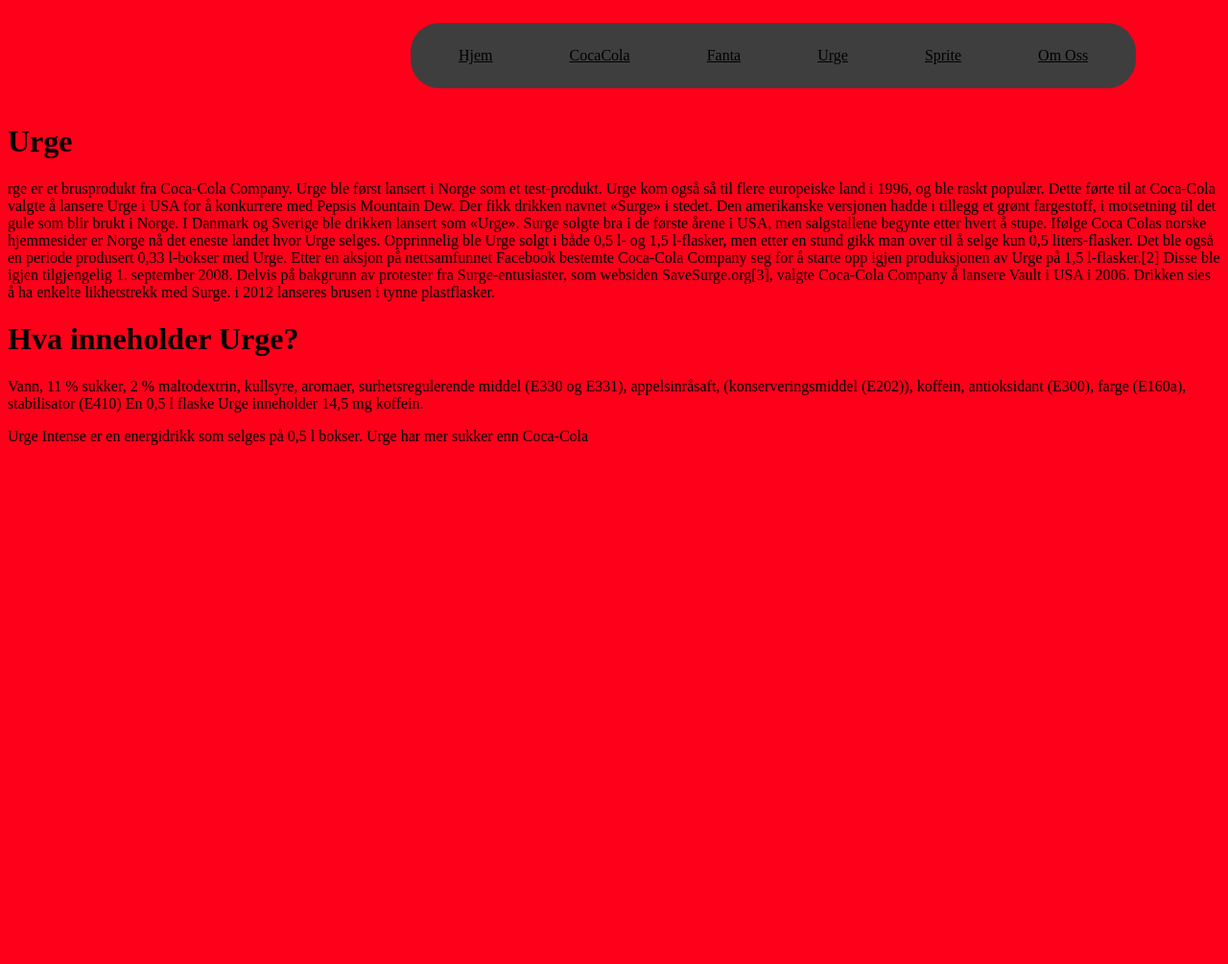
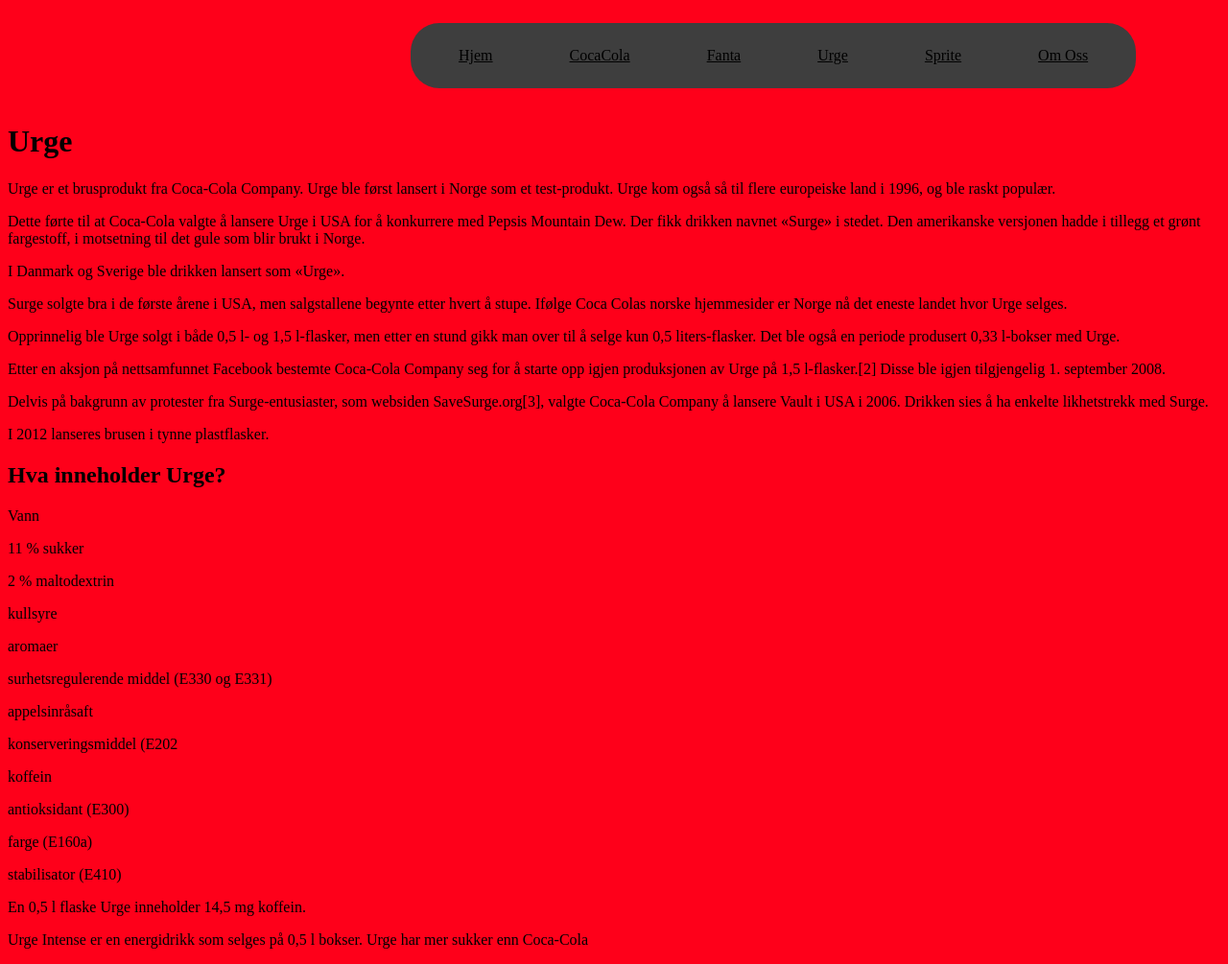
Before and after one commit to Grannez/web, a plain HTML site: page Urge.html in a window 1280 px wide. Shown: the whole page at 96% size. Before the commit the page ends 800 px from the top, so only its background shows below. Drawn offline with Linux system fonts and the light colour scheme.

Commit message:
Update Urge.html
oppdatere

```diff
--- a/Urge.html
+++ b/Urge.html
@@ -18,22 +18,33 @@
 			</ul>
 		</nav>
 		<h1>Urge</h1>
-		<p>rge er et brusprodukt fra Coca-Cola Company. Urge ble først lansert i Norge som et test-produkt. Urge kom også så til flere europeiske land i 1996, og ble raskt populær. Dette førte til at Coca-Cola valgte å lansere Urge i USA for å konkurrere med Pepsis Mountain Dew. Der fikk drikken navnet «Surge» i stedet. Den amerikanske versjonen hadde i tillegg et grønt fargestoff, i motsetning til det gule som blir brukt i Norge. I Danmark og Sverige ble drikken lansert som «Urge».
+		<p>Urge er et brusprodukt fra Coca-Cola Company. Urge ble først lansert i Norge som et test-produkt. Urge kom også så til flere europeiske land i 1996, og ble raskt populær.</p>
+		<p>Dette førte til at Coca-Cola valgte å lansere Urge i USA for å konkurrere med Pepsis Mountain Dew. Der fikk drikken navnet «Surge» i stedet. Den amerikanske versjonen hadde i tillegg et grønt fargestoff, i motsetning til det gule som blir brukt i Norge.</p>
+		<p>I Danmark og Sverige ble drikken lansert som «Urge».</p>
 
-Surge solgte bra i de første årene i USA, men salgstallene begynte etter hvert å stupe. Ifølge Coca Colas norske hjemmesider er Norge nå det eneste landet hvor Urge selges. Opprinnelig ble Urge solgt i både 0,5 l- og 1,5 l-flasker, men etter en stund gikk man over til å selge kun 0,5 liters-flasker. Det ble også en periode produsert 0,33 l-bokser med Urge. Etter en aksjon på nettsamfunnet Facebook bestemte Coca-Cola Company seg for å starte opp igjen produksjonen av Urge på 1,5 l-flasker.[2] Disse ble igjen tilgjengelig 1. september 2008.
+		<p></p>Surge solgte bra i de første årene i USA, men salgstallene begynte etter hvert å stupe. Ifølge Coca Colas norske hjemmesider er Norge nå det eneste landet hvor Urge selges.</p>
+		<p>Opprinnelig ble Urge solgt i både 0,5 l- og 1,5 l-flasker, men etter en stund gikk man over til å selge kun 0,5 liters-flasker. Det ble også en periode produsert 0,33 l-bokser med Urge.</p>
+		<p>Etter en aksjon på nettsamfunnet Facebook bestemte Coca-Cola Company seg for å starte opp igjen produksjonen av Urge på 1,5 l-flasker.[2] Disse ble igjen tilgjengelig 1. september 2008.</p>
 
-Delvis på bakgrunn av protester fra Surge-entusiaster, som websiden SaveSurge.org[3], valgte Coca-Cola Company å lansere Vault i USA i 2006. Drikken sies å ha enkelte likhetstrekk med Surge.
+		<p></p>Delvis på bakgrunn av protester fra Surge-entusiaster, som websiden SaveSurge.org[3], valgte Coca-Cola Company å lansere Vault i USA i 2006. Drikken sies å ha enkelte likhetstrekk med Surge.</p>
 
-i 2012 lanseres brusen i tynne plastflasker.</p>
-		<h1>Hva inneholder Urge?</h1>
-		<p>Vann, 11 % sukker, 2 % maltodextrin, kullsyre, aromaer, surhetsregulerende middel (E330 og E331), appelsinråsaft, (konserveringsmiddel (E202)), koffein, antioksidant (E300), farge (E160a), stabilisator (E410)
+		<p>I 2012 lanseres brusen i tynne plastflasker.</p>
+		<h2>Hva inneholder Urge?</h2>
+		<p>Vann</>
+		<p>11 % sukker</p>
+		<p></p>2 % maltodextrin</p>
+		<p>kullsyre</p>
+		<p>aromaer</p>
+		<p>surhetsregulerende middel (E330 og E331)</p>
+		<p>appelsinråsaft</p>
+		<p>konserveringsmiddel (E202</p>
+		<p>koffein</p>
+		<p>antioksidant (E300)</p>
+		<p>farge (E160a)</p>
+		<p>stabilisator (E410)</p>
+		<p>En 0,5 l flaske Urge inneholder 14,5 mg koffein.</p>
 
-En 0,5 l flaske Urge inneholder 14,5 mg koffein.</p>
-
-
-
-
-Urge Intense er en energidrikk som selges på 0,5 l bokser. Urge har mer sukker enn Coca-Cola</p>
+		<p>Urge Intense er en energidrikk som selges på 0,5 l bokser. Urge har mer sukker enn Coca-Cola</p>
 
 
 	</body>
```
